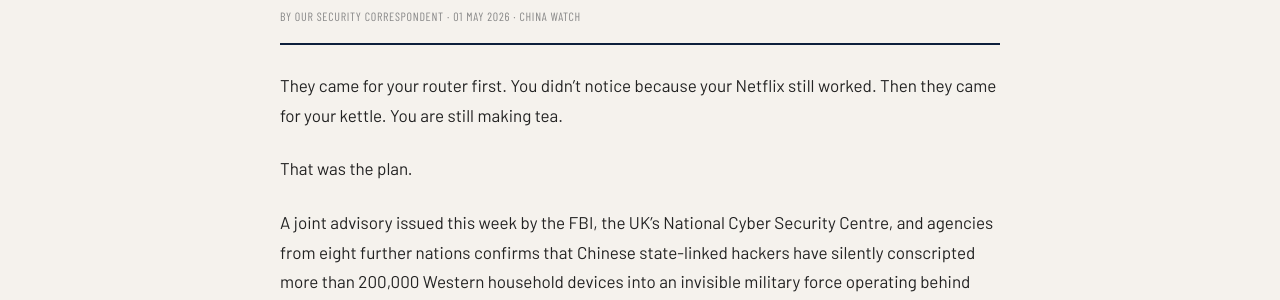
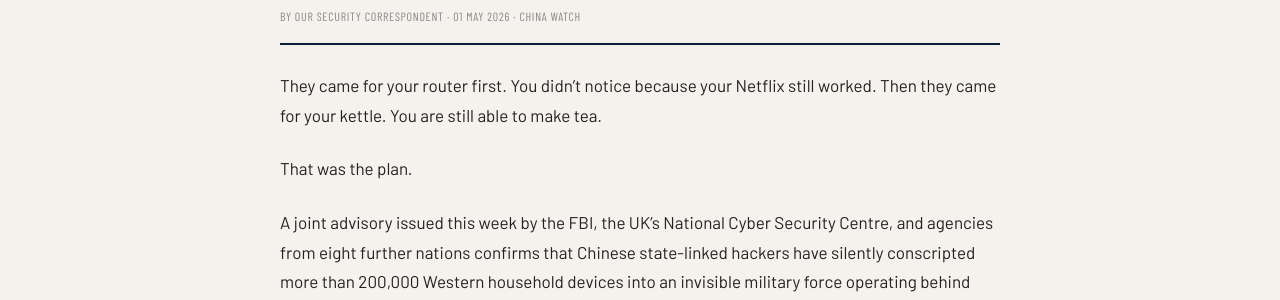
Before and after one commit to matt-palmer999/britishpatriots, a Jekyll site: the page built from _posts/2026-05-01-router-kettle-china.md, in a window 1280 px wide. Shown: the part 523-823 px from the top of the page. Built offline with Jekyll 4.4.1, drawn with Linux system fonts in a browser that asks for light colours; some web fonts are replaced.

Commit message:
Update 2026-05-01-router-kettle-china.md

```diff
--- a/_posts/2026-05-01-router-kettle-china.md
+++ b/_posts/2026-05-01-router-kettle-china.md
@@ -6,7 +6,7 @@ category: China Watch
 author: Our Security Correspondent
 ---
 
-They came for your router first. You didn't notice because your Netflix still worked. Then they came for your kettle. You are still making tea.
+They came for your router first. You didn't notice because your Netflix still worked. Then they came for your kettle. You are still able to make tea.
 
 That was the plan.
 
```
